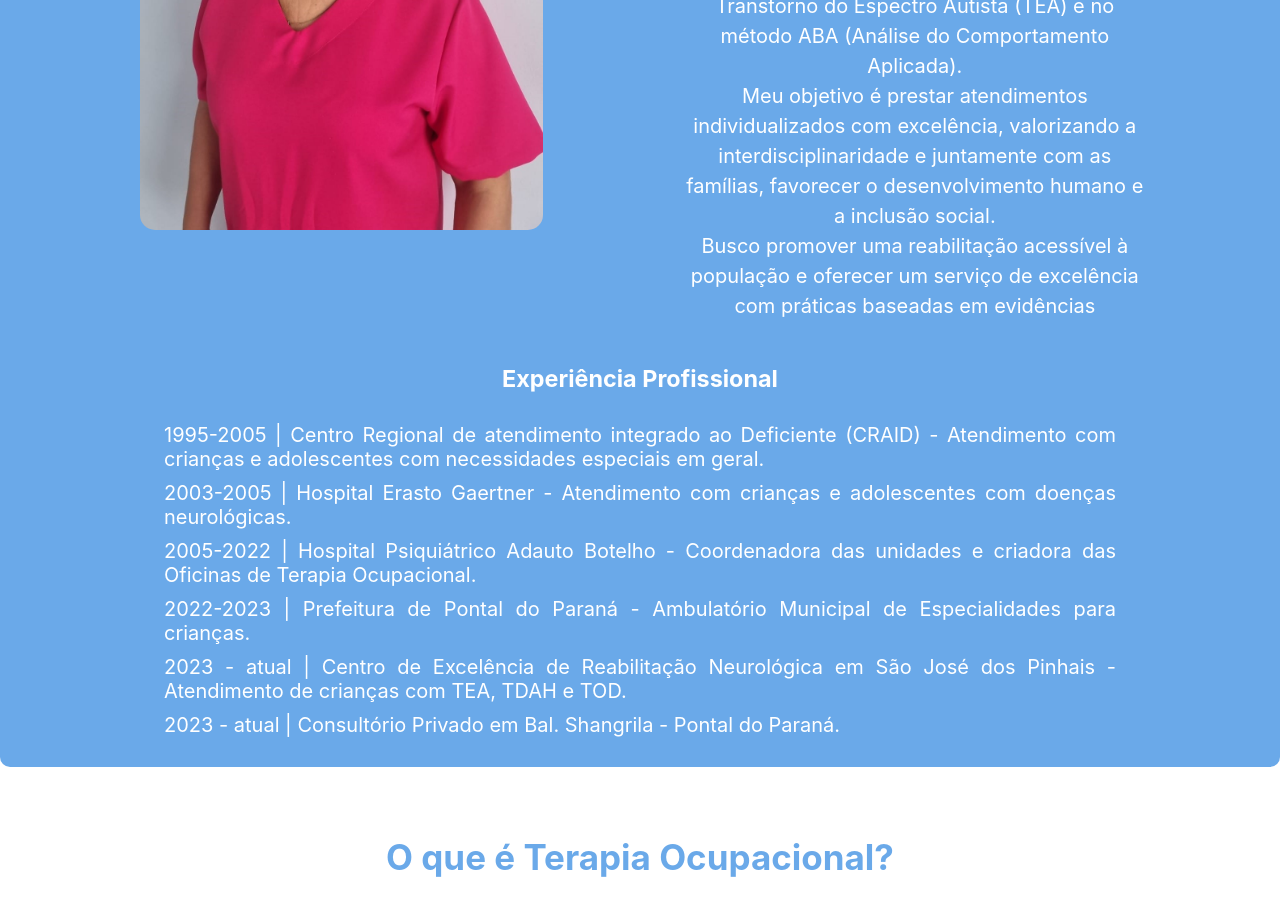
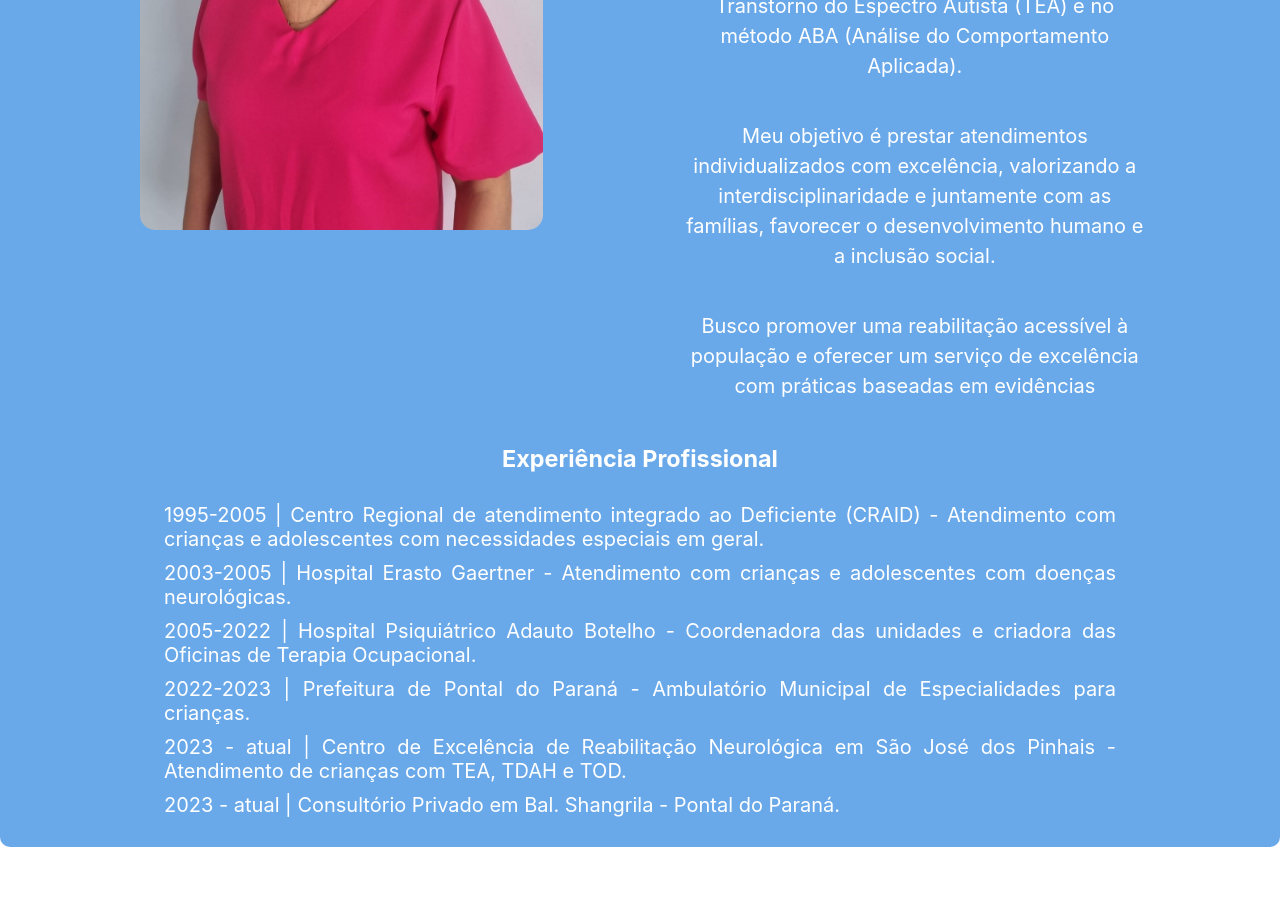
Before and after one commit to RonnySk/sorayaTo_web_page, a React (Create React App) app: page / in a window 1280 px wide. Shown: the part 1060-1975 px from the top of the page. Built offline with nearby package versions, Linux system fonts and the light colour scheme.

Commit message:
update about me

```diff
--- a/src/components/AboutMe.jsx
+++ b/src/components/AboutMe.jsx
@@ -22,12 +22,15 @@ export default function AboutMe() {
             últimos anos, tenho me especializado na área de Transtorno do
             Espectro Autista (TEA) e no método ABA (Análise do Comportamento
             Aplicada).
-            <br></br>Meu objetivo é prestar atendimentos individualizados com
-            excelência, valorizando a interdisciplinaridade e juntamente com as
-            famílias, favorecer o desenvolvimento humano e a inclusão social.
-            <br></br>Busco promover uma reabilitação acessível à população e
-            oferecer um serviço de excelência com práticas baseadas em
-            evidências
+          </p>
+          <p>
+            Meu objetivo é prestar atendimentos individualizados com excelência,
+            valorizando a interdisciplinaridade e juntamente com as famílias,
+            favorecer o desenvolvimento humano e a inclusão social.
+          </p>
+          <p>
+            Busco promover uma reabilitação acessível à população e oferecer um
+            serviço de excelência com práticas baseadas em evidências
           </p>
         </div>
       </div>
```
